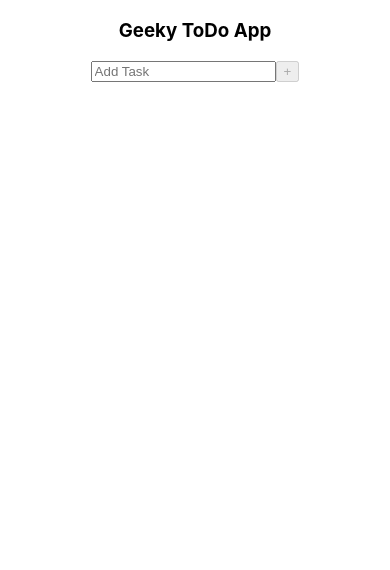
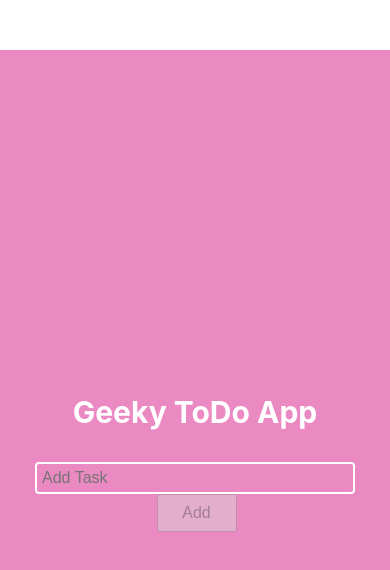
Before and after one commit to rupesh2120/geeky-todo, a React (Create React App) app: page / in a window 390 px wide. Shown: the top 570 px of the page. Built offline with nearby package versions, Linux system fonts and the light colour scheme.

Commit message:
used localstorage to store previous data

```diff
--- a/src/App.css
+++ b/src/App.css
@@ -1,38 +1,23 @@
-.App {
-  text-align: center;
+* {
+	margin: 0;
+	padding: 0;
+	box-sizing: border-box;
 }
 
-.App-logo {
-  height: 40vmin;
-  pointer-events: none;
+.main {
+	width: 100%;
+	height: 100vh;
+	background-color: rgb(235, 137, 194);
+	display: flex;
+	flex-direction: column;
+	justify-content: center;
+	align-items: center;
+	text-align: center;
 }
 
-@media (prefers-reduced-motion: no-preference) {
-  .App-logo {
-    animation: App-logo-spin infinite 20s linear;
-  }
+@media (max-width: 570px) {
+	.main {
+		margin-top: 50px;
+		flex-direction: column;
+	}
 }
-
-.App-header {
-  background-color: #282c34;
-  min-height: 100vh;
-  display: flex;
-  flex-direction: column;
-  align-items: center;
-  justify-content: center;
-  font-size: calc(10px + 2vmin);
-  color: white;
-}
-
-.App-link {
-  color: #61dafb;
-}
-
-@keyframes App-logo-spin {
-  from {
-    transform: rotate(0deg);
-  }
-  to {
-    transform: rotate(360deg);
-  }
-}
--- a/src/App.js
+++ b/src/App.js
@@ -43,7 +43,7 @@ function App() {
 	}, [todoTask]);
 
 	return (
-		<div className="App">
+		<div className="main">
 			<Form
 				onSave={addTask}
 				todos={todoTask}
--- a/src/components/form/Form.css
+++ b/src/components/form/Form.css
@@ -0,0 +1,23 @@
+.task-input {
+	padding: 5px;
+	border-radius: 4px;
+	border: 2px solid white;
+	outline: none;
+	width: 320px;
+	background: transparent;
+	font-size: medium;
+}
+
+.add-btn {
+	padding: 8px;
+	margin-left: 3px;
+	width: 80px;
+	text-align: center;
+	font-size: medium;
+}
+
+h3 {
+	margin: 32px 0;
+	color: #fff;
+	font-size: 30px;
+}
--- a/src/components/form/Form.js
+++ b/src/components/form/Form.js
@@ -1,5 +1,5 @@
 import React, { useState, useEffect } from "react";
-
+import "./Form.css";
 function Form({ todos, setTodoTask, onSave, editTodo, setEditTodo }) {
 	const [inputValue, setInputValue] = useState("");
 
@@ -61,7 +61,7 @@ function Form({ todos, setTodoTask, onSave, editTodo, setEditTodo }) {
 					type="submit"
 					disabled={inputValue.length < 1}
 				>
-					{editTodo ? "Save Changes" : "+"}
+					{editTodo ? "Save" : "Add"}
 				</button>
 			</form>
 		</div>
--- a/src/components/showTask/ShowTask.css
+++ b/src/components/showTask/ShowTask.css
@@ -0,0 +1,62 @@
+.list {
+	margin-top: 50px;
+	margin-bottom: 10px;
+}
+
+.small-screen {
+	margin-bottom: 10px;
+}
+
+.task-input {
+	padding: 5px;
+	border-radius: 4px;
+	border: 2px solid white;
+	outline: none;
+	width: 320px;
+	background: transparent;
+	font-size: medium;
+}
+
+.edit-btn {
+	padding: 8px;
+	margin: 0px 3px;
+	width: 50px;
+	border-radius: 4px;
+	background-color: aqua;
+	text-align: center;
+	font-size: medium;
+}
+
+.complete-btn {
+	padding: 8px;
+	margin: 0px 3px;
+	width: 100px;
+	border-radius: 4px;
+	background-color: greenyellow;
+	text-align: center;
+	font-size: medium;
+}
+
+.del-btn {
+	padding: 8px;
+	margin: 0px 3px;
+	width: 80px;
+	border-radius: 4px;
+	background-color: red;
+	text-align: center;
+	font-size: medium;
+}
+.completed {
+	text-decoration: line-through;
+	opacity: 0.4;
+}
+
+@media (max-width: 570px) {
+	.small-screen {
+		margin-top: 50px;
+		display: flex;
+		flex-direction: column;
+		justify-content: center;
+		align-items: center;
+	}
+}
--- a/src/components/showTask/ShowTask.js
+++ b/src/components/showTask/ShowTask.js
@@ -1,5 +1,5 @@
 import React from "react";
-
+import "./ShowTask.css";
 function ShowTask({ todos, deleteTask, checkTask, setEditTodo }) {
 	const deleteTodo = (id) => {
 		deleteTask(id);
@@ -15,24 +15,39 @@ function ShowTask({ todos, deleteTask, checkTask, setEditTodo }) {
 	};
 
 	return (
-		<div>
+		<div className="list">
 			{todos.map((todo) => (
-				<div className="list" key={todo.id}>
+				<div key={todo.id}>
+					<div className="small-screen">
 						<input
 							type="text"
 							value={todo.value}
-						className={`task-list ${todo.completed ? "completed" : ""}`}
+							className={`task-input item-one ${
+								todo.completed ? "completed" : ""
+							}`}
 							onChange={(event) => event.preventDefault()}
 						/>
-					<button className="completed" onClick={() => editTodo(todo.id)}>
+						<button
+							className="edit-btn item-two"
+							disabled={todo.completed}
+							onClick={() => editTodo(todo.id)}
+						>
 							edit
 						</button>
-					<button className="completed" onClick={() => checkTodo(todo)}>
-						completed?
+						<button
+							className="complete-btn item-three"
+							disabled={todo.completed}
+							onClick={() => checkTodo(todo)}
+						>
+							{todo.completed ? "Done" : "Completed?"}
 						</button>
-					<button className="delete" onClick={() => deleteTodo(todo.id)}>
+						<button
+							className="del-btn item-four"
+							onClick={() => deleteTodo(todo.id)}
+						>
 							Delete
 						</button>
+					</div>
 				</div>
 			))}
 		</div>
```
Lines whose indentation alone changed are shown as unchanged.
